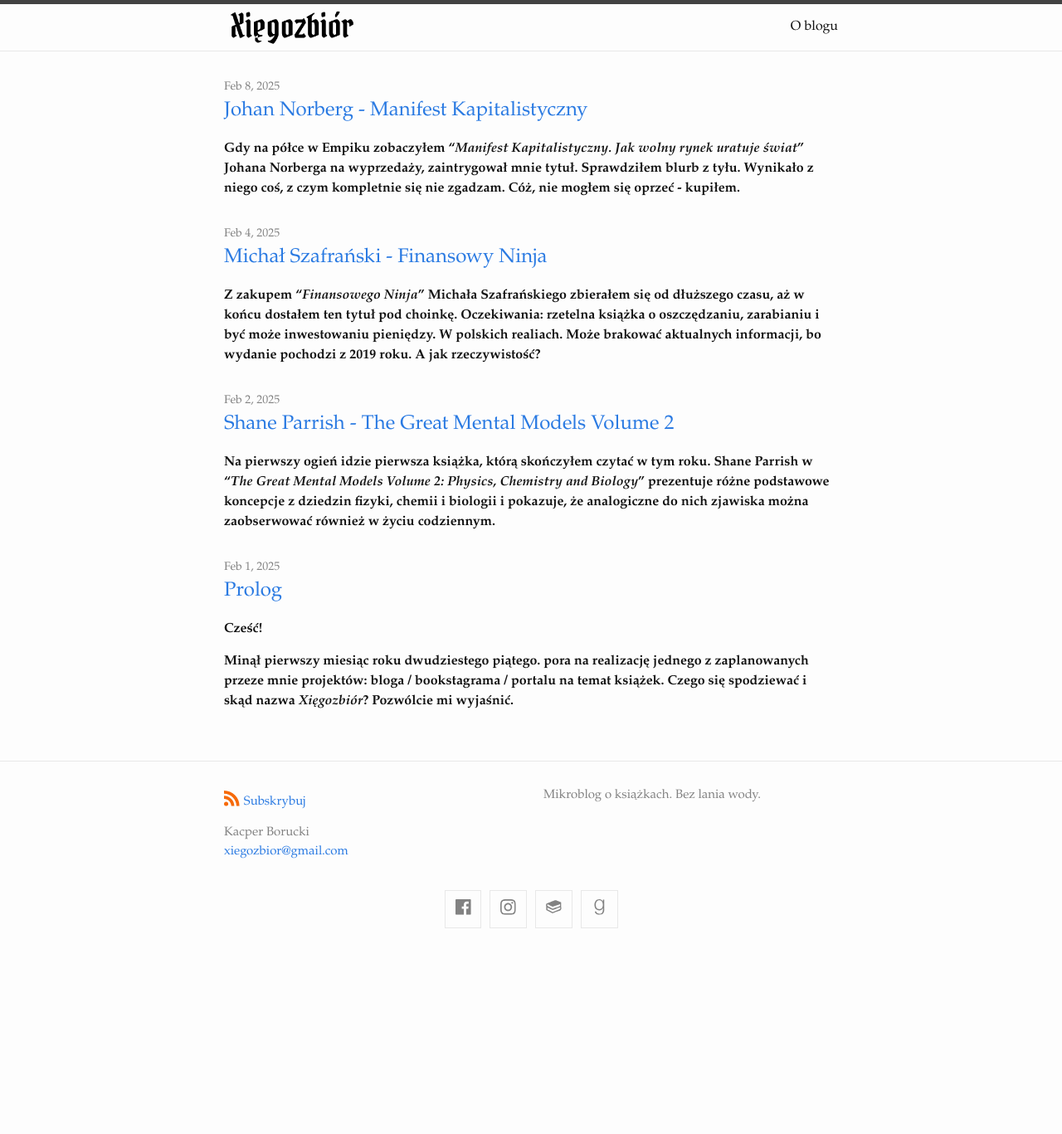
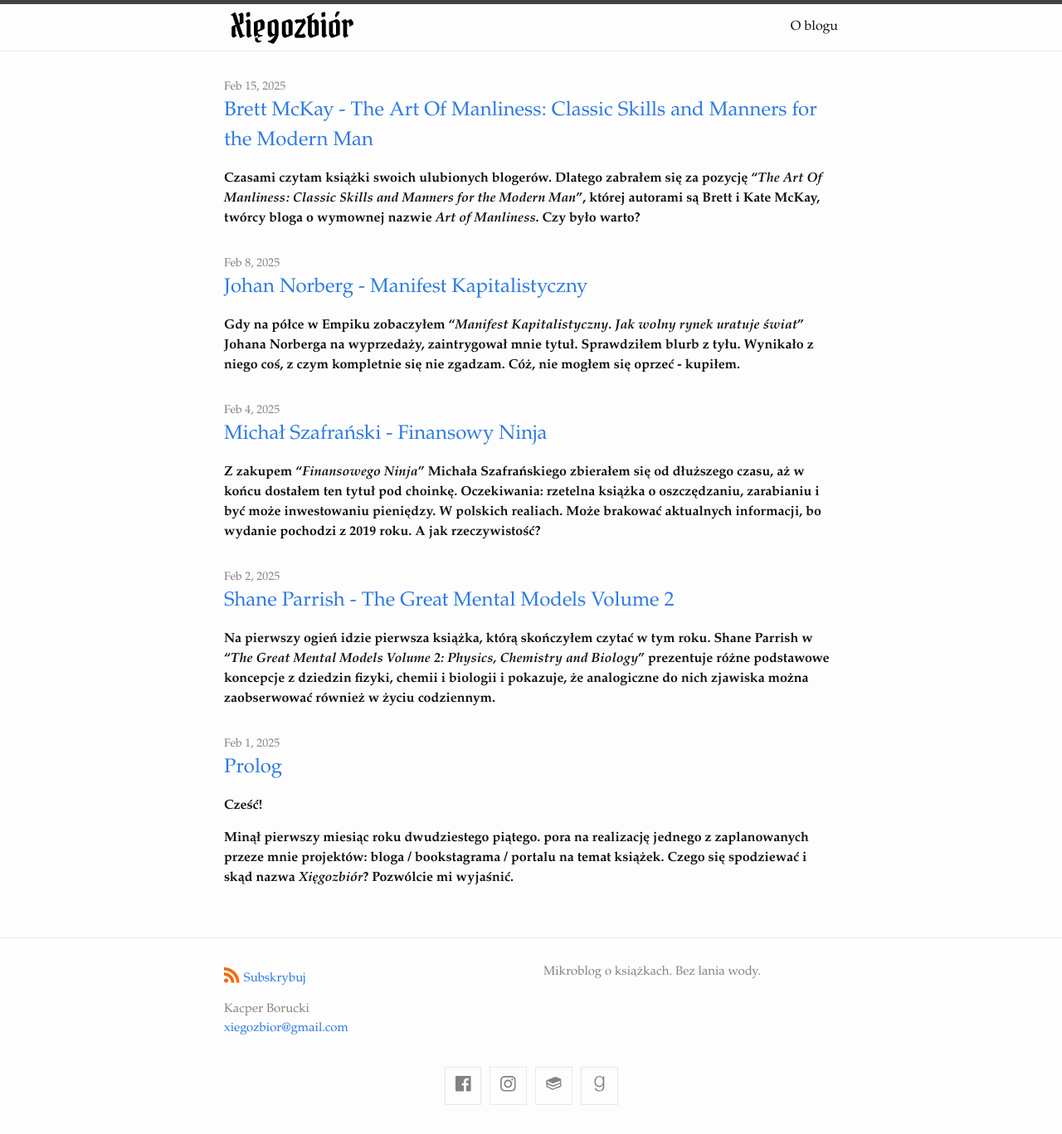
Before and after one commit to borutzki/xiegozbior, a Jekyll site: the page built from index.md, in a window 1280 px wide. Shown: the whole page at 83% size. Built offline with Jekyll 4.4.1, drawn with Linux system fonts in a browser that asks for light colours; before the commit the page ends 1154 px from its top, so only the background shows below that; part of the change alters nothing that is shown.

Commit message:
Zajawka: Art of Manliness (#5)
* Poprawka logotypu: brak czarnej ramki z lewej strony

* Wpis o Art of Manliness

* Poprawka wpisu

* Dodany automatyczny tryb ciemny

```diff
--- a/_config.yml
+++ b/_config.yml
@@ -31,7 +31,16 @@ author:
 show_excerpts: true
 logo: "assets/logotypy/xiegozbior_logotyp_na_strone.png"
 minima:
-  skin: classic
+  # Minima skin selection.
+  # Available skins are:
+  # classic	           Default, light color scheme.
+  # dark	             Dark variant of the classic skin.
+  # auto	             Adaptive skin based on the default classic and dark skins.
+  # solarized-light	   Light variant of solarized color scheme.
+  # solarized-dark	   Dark variant of solarized color scheme.
+  # solarized	         Adaptive skin for solarized color scheme skins.
+
+  skin: auto
   social_links:
     - { platform: facebook, user_url: "https://www.facebook.com/xiegozbior" }
     - { platform: instagram, user_url: "https://www.instagram.com/xiegozbior" }
--- /dev/null
+++ b/_posts/2025-02-15-zajawka_art_of_manliness_classic.md
@@ -0,0 +1,38 @@
+---
+layout: post
+title: "Brett McKay - The Art Of Manliness: Classic Skills and Manners for the Modern Man"
+category: zajawki
+date: 2025-02-15
+author: Kacper Borucki
+excerpt_separator: <!--more-->
+start: 2025-01-19
+end: 2025-01-22
+isbn: N/A
+tags: ["Brett McKay", "Kate McKay"]
+ocena: 4
+---
+
+**Czasami czytam książki swoich ulubionych blogerów. Dlatego zabrałem się za pozycję "*The Art Of Manliness: Classic Skills and Manners for the Modern Man*", której autorami są Brett i Kate McKay, twórcy bloga o wymownej nazwie *Art of Manliness*. Czy było warto?**
+
+<!--more-->
+
+"*Classic Skills and Manners...*" to poradnik dla mężczyzn. Jest podzielony na 8 rozdziałów, w każdym po kilka-kilkanaście zagadnień: dbanie o wygląd, dobre maniery, utrzymywanie przyjaźni, romanse, bycie ojcem, kilka zagadnień filozoficznych. Na pierwszy rzut oka, intrygujący pomysł: zbiór kwestii, o których zazwyczaj nie szuka się informacji w sieci, a być może warto je poznać.
+
+Tematów jest tu wiele. Niektóre przyziemne: "jak zawiązać krawat na 3 sposoby", "jak dobrać garnitur", "jak rozpalić ognisko bez zapalniczki". Niektóre praktyczne: "jak przenieść kogoś, kto stracił przytomność", "jak odpalić samochód z rozładowanym akumulatorem". Są też odjechane: "jak awaryjnie wylądować samolot", "jak odebrać poród w warunkach domowych". Jak można się domyślić, te ostatnie, przy objętości kilku akapitów, nie niosą szczególnie dużej wartości merytorycznej.
+
+Powyższe zdanie to tylko pierwsza wada tej książki. Jakie są inne? Podrozdziały najprawdopodobniej są przeredagowanymi wpisami z bloga, więc czytelnik nie zyskuje nic, czego by na nim nie przeczytał. Autor chwali pierwszą połowę XX wieku i czasy wiktoriańskie jako pik elegancji i dobrych manier, co ogranicza uniwersalność porad w tych kwestiach. W wielu podrozdziałach brakuje obrazków wyjaśniających jak coś zrobić. W innych pojawiają się kompletnie zbędne (np. "jak krytykować konstruktywnie").
+
+Summa summarum, "*Classic Skills and Manners...*" to książka z której można wyciągnąć pewną wartość i garść sensownych porad życiowych na różne okazje, ale nie potrafię jej brać na poważnie. Dobre rady przemieszane są z kompletnym laniem wody, a na koniec dostajemy niepasujący rozdział o wartościach, którymi kierował się Benjamin Franklin. Jeżeli kogoś interesuje ta tematyka, to polecam raczej oryginalnego bloga niż ten tomik.
+
+![Okładka książki "*The Art Of Manliness: Classic Skills and Manners for the Modern Man*"](/assets/xiazki/brett_mckay_aom_classic_skills_and_manners.jpg)
+
+## Warto przeczytać również
+
+1. **Wayne Levine - "*Hold On To Your N.U.T.s*"**: jeżeli już pozostajemy przy poradnikach dla facetów, to ta książka jest bardziej przystępna - choć ma dużo bardziej coachingowy ton.
+2. **Benjamin Franklin - "*Żywot Własny*"**: zamiast czyichś interpretacji zasad którymi kierował się Benjamin Franklin, warto spróbować zapoznać się z przemyśleniami samego Benjamina Franklina.
+3. **Blog [Art of Manliness](<https://www.artofmanliness.com/>)**: oryginalny blog autorów opisanej książki.
+
+## Dodatkowe linki
+
+- [Strona książki na Goodreads](https://www.goodreads.com/book/show/8306020-the-art-of-manliness)
+- [Strona książki na Lubimyczytać](https://lubimyczytac.pl/ksiazka/122849/the-art-of-manliness-classic-skills-and-manners-for-the-modern-man)
--- a/_sass/minima/skins/dark.scss
+++ b/_sass/minima/skins/dark.scss
@@ -3,3 +3,7 @@
 $color-scheme-auto: false;
 $color-scheme-dark: true;
 @import "minima/skins/auto";
+
+.site-logo {
+    filter: invert(1);
+}
```
Also changed, not shown: assets/logotypy/xiegozbior_white_2500_2500.png, 1 other file.
